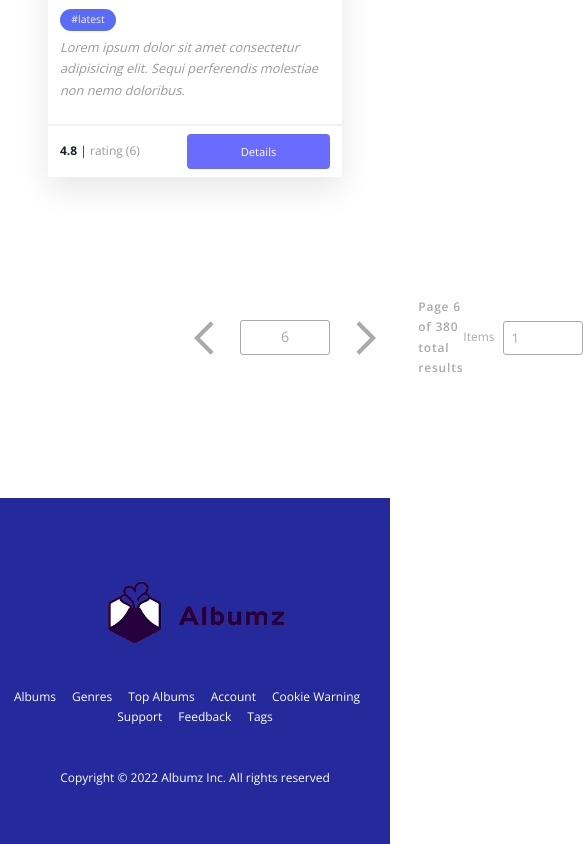
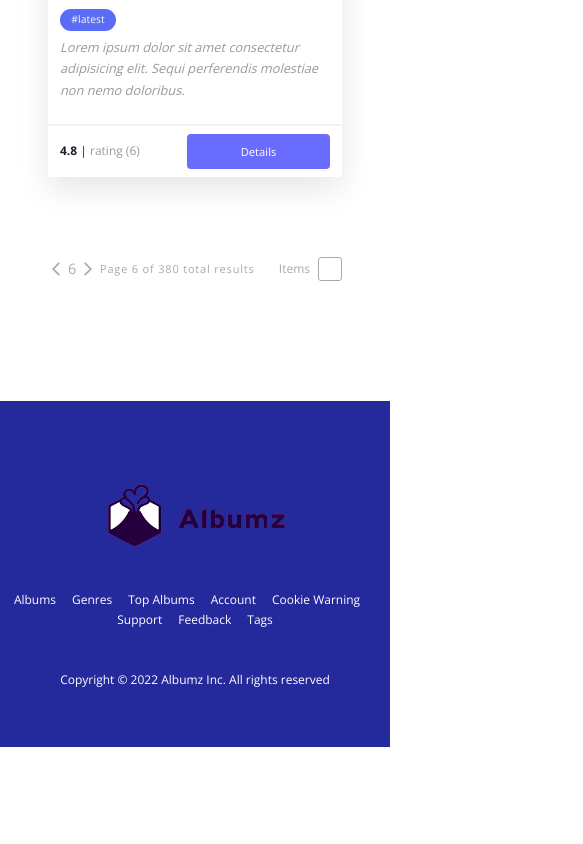
Before and after one commit to esteemayo/next-albumz-client, a Next.js app: page /albums in a window 390 px wide. Shown: the part 2495-3339 px from the top of the page, 583 px wide, since content can reach past the window. After the commit the page ends 3242 px from the top, so only its background shows below. Built offline with nearby package versions, Linux system fonts and the light colour scheme.

Commit message:
wrote media queries

```diff
--- a/styles/Pagination.module.scss
+++ b/styles/Pagination.module.scss
@@ -1,16 +1,37 @@
 .pagination {
-  padding: 15rem 0 0 0;
+  padding: 15rem 0;
+  position: relative;
+  max-width: 115rem;
   margin: 0 auto;
   display: flex;
   align-items: center;
   justify-content: space-around;
+
+  @media only screen and (max-width: 70.25em) {
+    max-width: 80rem;
+    padding-top: 10rem;
+    padding-bottom: 0;
+  }
+
+  @media only screen and (max-width: 25em) {
+    max-width: 40rem;
+  }
+
+  @media only screen and (max-width: 17.5em) {
+    max-width: 45rem;
+    padding-left: 1rem;
+    padding-right: 1rem;
+  }
 
   .left {
     flex: 2;
     display: flex;
     align-items: center;
     justify-content: flex-start;
-    margin-left: 17rem;
+
+    @media only screen and (max-width: 37.5em) {
+      flex: 3;
+    }
   }
 
   .prevPage,
@@ -21,6 +42,25 @@
     color: #aaa;
     cursor: pointer;
     transition: all 0.5s ease-in-out;
+
+    @media only screen and (max-width: 44.063em) {
+      font-size: 3rem;
+      margin-right: 1rem;
+    }
+
+    @media only screen and (max-width: 37.5em) {
+      font-size: 2.5rem;
+      margin-right: 0.7rem;
+    }
+
+    @media only screen and (max-width: 28.25em) {
+      font-size: 2rem;
+      margin-right: 0.4rem;
+    }
+
+    @media only screen and (max-width: 25em) {
+      margin-right: 0;
+    }
 
     &:hover {
       color: #555;
@@ -33,10 +73,29 @@
     color: #aaa;
     border: 1px solid #aaa;
     border-radius: 3px;
-  }
 
-  .nextPage {
-    // margin-right: 2rem;
+    @media only screen and (max-width: 44.063em) {
+      margin-right: 1rem;
+      padding: 0.2rem 3rem;
+    }
+
+    @media only screen and (max-width: 37.5em) {
+      width: 5rem;
+      display: flex;
+      align-items: center;
+      justify-content: center;
+    }
+
+    @media only screen and (max-width: 28.25em) {
+      padding: 0.2rem 1.5rem;
+    }
+
+    @media only screen and (max-width: 25em) {
+      border: none;
+      width: 2rem;
+      padding: 0;
+      margin-right: 0;
+    }
   }
 
   .pageInfo {
@@ -46,6 +105,20 @@
     font-size: 1.5rem;
     color: #aaa;
     letter-spacing: 0.1rem;
+
+    @media only screen and (max-width: 37.5em) {
+      font-weight: 300;
+      font-size: 1.38rem;
+      margin-left: 1rem;
+    }
+
+    @media only screen and (max-width: 28.25em) {
+      margin-left: 0.5rem;
+    }
+
+    @media only screen and (max-width: 17.5em) {
+      font-size: 1.2rem;
+    }
   }
 
   .right {
@@ -53,7 +126,6 @@
     display: flex;
     align-items: center;
     justify-content: flex-end;
-    margin-right: 17rem;
 
     span {
       color: #aaa;
@@ -75,6 +147,21 @@
       color: #aaa;
       transistion: all 0.5s ease-in-out;
 
+      @media only screen and (max-width: 44.063em) {
+        padding: 1.8rem 0;
+        width: 7rem;
+      }
+
+      @media only screen and (max-width: 37.5em) {
+        width: 5rem;
+      }
+
+      @media only screen and (max-width: 25em) {
+        width: 3rem;
+        padding: 0.5rem 0;
+        padding-left: 1rem;
+      }
+
       &:focus {
         border-color: #999;
       }
```
